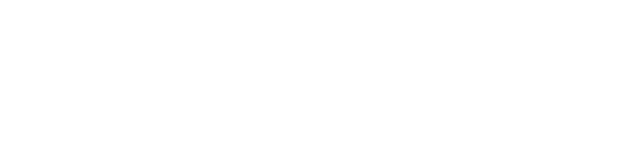
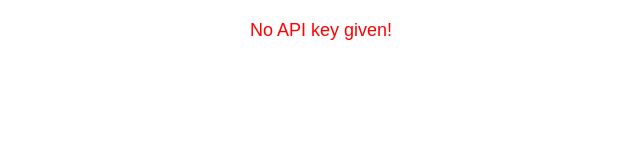
Before and after one commit to Hamster45105/DuckAddressSend, a plain HTML site: page auth_helper.html in a window 1280 px wide. Shown: the whole page, without its empty margins (319-959 px from the left). Drawn offline with Linux system fonts and the light colour scheme.

Commit message:
Return error on empty key

```diff
--- a/auth_helper.html
+++ b/auth_helper.html
@@ -12,7 +12,12 @@
             const urlParams = new URLSearchParams(window.location.search);
             const code = urlParams.get('key');
             // If the code parameter is present, show a popup with its value
-            if (code) {
+            if (!code) {
+                const errorDiv = document.createElement('div');
+                errorDiv.classList.add('error');
+                errorDiv.textContent = 'No API key given!';
+                document.body.appendChild(errorDiv);
+            } else {
                 const popup = document.createElement('div');
                 popup.classList.add('popup');
                 const h2 = document.createElement('h2');
```
Also changed, not shown: auth.html (+5 -3 lines).
